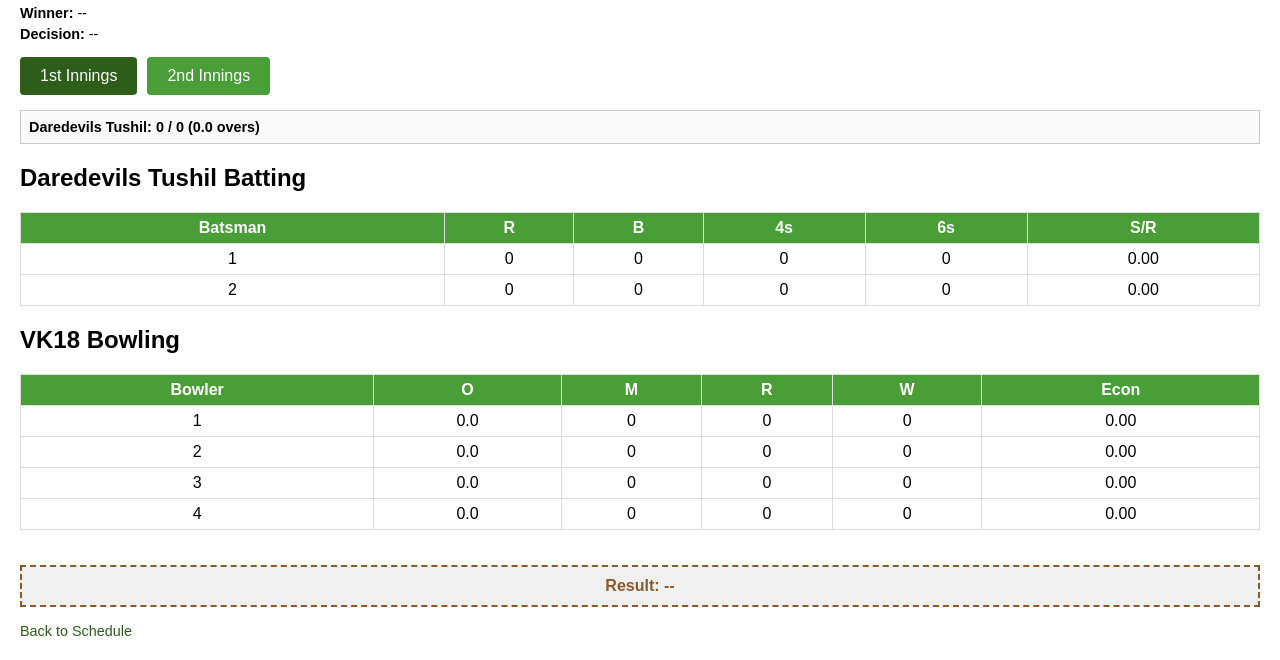
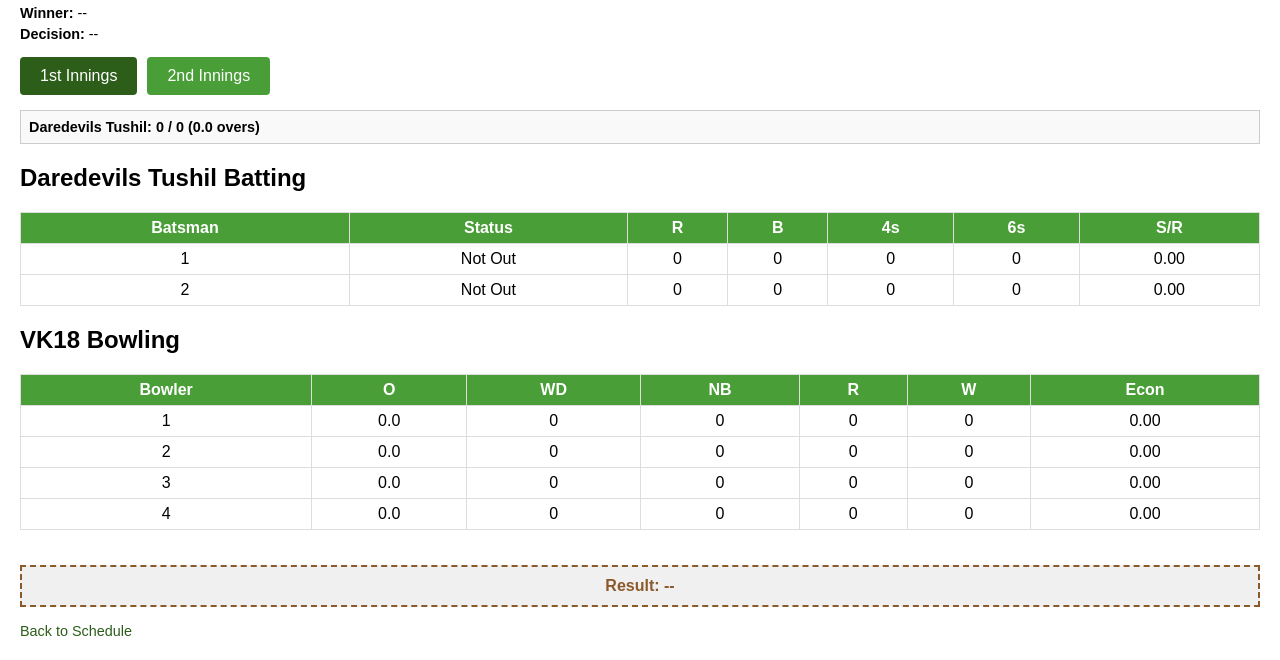
Before and after one commit to vkishanwala7/Cricket-Tournament, a plain HTML site: page Matches/Match-1.html in a window 1280 px wide. Shown: the part 212-872 px from the top of the page. Drawn offline with Linux system fonts and the light colour scheme.

Commit message:
Updated match tables

```diff
--- a/Matches/Match-1.html
+++ b/Matches/Match-1.html
@@ -237,17 +237,17 @@
     <div class="score-summary">Daredevils Tushil: 0 / 0 (0.0 overs)</div>
     <h2>Daredevils Tushil Batting</h2>
     <table>
-      <tr><th>Batsman</th><th>R</th><th>B</th><th>4s</th><th>6s</th><th>S/R</th></tr>
-      <tr><td>1</td><td>0</td><td>0</td><td>0</td><td>0</td><td>0.00</td></tr>
-      <tr><td>2</td><td>0</td><td>0</td><td>0</td><td>0</td><td>0.00</td></tr>
+      <tr><th>Batsman</th><th>Status</th><th>R</th><th>B</th><th>4s</th><th>6s</th><th>S/R</th></tr>
+      <tr><td>1</td><td>Not Out</td><td>0</td><td>0</td><td>0</td><td>0</td><td>0.00</td></tr>
+      <tr><td>2</td><td>Not Out</td><td>0</td><td>0</td><td>0</td><td>0</td><td>0.00</td></tr>
     </table>
     <h2>VK18 Bowling</h2>
     <table>
-      <tr><th>Bowler</th><th>O</th><th>M</th><th>R</th><th>W</th><th>Econ</th></tr>
-      <tr><td>1</td><td>0.0</td><td>0</td><td>0</td><td>0</td><td>0.00</td></tr>
-      <tr><td>2</td><td>0.0</td><td>0</td><td>0</td><td>0</td><td>0.00</td></tr>
-      <tr><td>3</td><td>0.0</td><td>0</td><td>0</td><td>0</td><td>0.00</td></tr>
-      <tr><td>4</td><td>0.0</td><td>0</td><td>0</td><td>0</td><td>0.00</td></tr>
+      <tr><th>Bowler</th><th>O</th><th>WD</th><th>NB</th><th>R</th><th>W</th><th>Econ</th></tr>
+      <tr><td>1</td><td>0.0</td><td>0</td><td>0</td><td>0</td><td>0</td><td>0.00</td></tr>
+      <tr><td>2</td><td>0.0</td><td>0</td><td>0</td><td>0</td><td>0</td><td>0.00</td></tr>
+      <tr><td>3</td><td>0.0</td><td>0</td><td>0</td><td>0</td><td>0</td><td>0.00</td></tr>
+      <tr><td>4</td><td>0.0</td><td>0</td><td>0</td><td>0</td><td>0</td><td>0.00</td></tr>
     </table>
   </div>
 
@@ -255,17 +255,17 @@
     <div class="score-summary">VK18: 0 / 0 (0.0 overs)</div>
     <h2>VK18 Batting</h2>
     <table>
-      <tr><th>Batsman</th><th>R</th><th>B</th><th>4s</th><th>6s</th><th>S/R</th></tr>
-      <tr><td>1</td><td>0</td><td>0</td><td>0</td><td>0</td><td>0.00</td></tr>
-      <tr><td>2</td><td>0</td><td>0</td><td>0</td><td>0</td><td>0.00</td></tr>
+      <tr><th>Batsman</th><th>Status</th><th>R</th><th>B</th><th>4s</th><th>6s</th><th>S/R</th></tr>
+      <tr><td>1</td><td>Not Out</td><td>0</td><td>0</td><td>0</td><td>0</td><td>0.00</td></tr>
+      <tr><td>2</td><td>Not Out</td><td>0</td><td>0</td><td>0</td><td>0</td><td>0.00</td></tr>
     </table>
     <h2>Daredevils Tushil Bowling</h2>
     <table>
-      <tr><th>Bowler</th><th>O</th><th>M</th><th>R</th><th>W</th><th>Econ</th></tr>
-      <tr><td>1</td><td>0.0</td><td>0</td><td>0</td><td>0</td><td>0.00</td></tr>
-      <tr><td>2</td><td>0.0</td><td>0</td><td>0</td><td>0</td><td>0.00</td></tr>
-      <tr><td>3</td><td>0.0</td><td>0</td><td>0</td><td>0</td><td>0.00</td></tr>
-      <tr><td>4</td><td>0.0</td><td>0</td><td>0</td><td>0</td><td>0.00</td></tr>
+      <tr><th>Bowler</th><th>O</th><th>WD</th><th>NB</th><th>R</th><th>W</th><th>Econ</th></tr>
+      <tr><td>1</td><td>0.0</td><td>0</td><td>0</td><td>0</td><td>0</td><td>0.00</td></tr>
+      <tr><td>2</td><td>0.0</td><td>0</td><td>0</td><td>0</td><td>0</td><td>0.00</td></tr>
+      <tr><td>3</td><td>0.0</td><td>0</td><td>0</td><td>0</td><td>0</td><td>0.00</td></tr>
+      <tr><td>4</td><td>0.0</td><td>0</td><td>0</td><td>0</td><td>0</td><td>0.00</td></tr>
     </table>
   </div>
 
```
Also changed, not shown: Matches/Match-2.html (+16 -16 lines), Matches/Match-3.html (+16 -16 lines), Matches/Match-4.html (+16 -16 lines), Matches/Match-5.html (+16 -16 lines), Matches/Match-6.html (+16 -16 lines), Matches/Match-7.html (+16 -16 lines), Matches/Match-8.html (+16 -16 lines), Matches/Match-9.html (+16 -16 lines).
